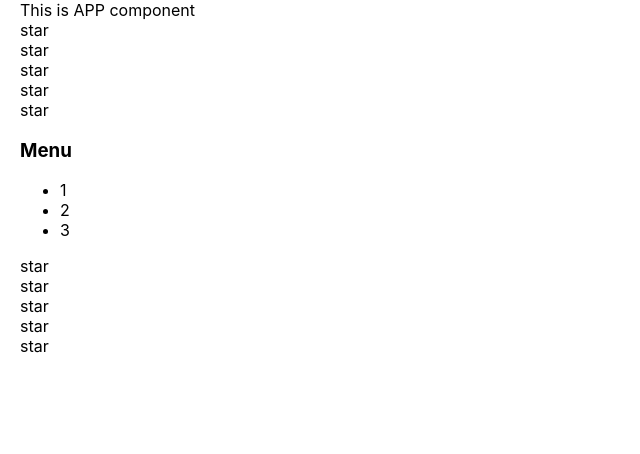
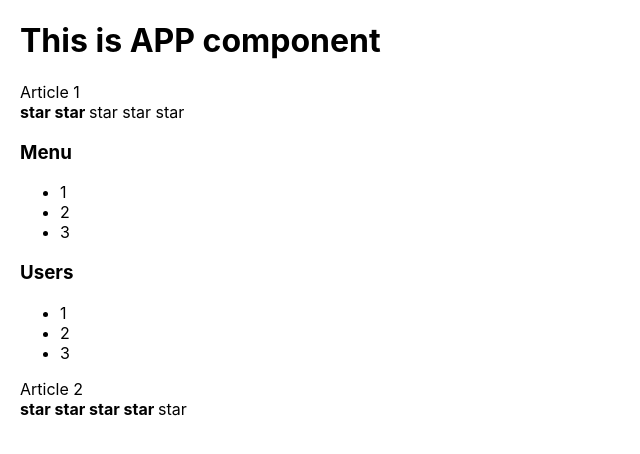
Before and after one commit to hellpains/react-kabzda-kak-prosto, a React (Create React App) app: page / in a window 1280 px wide. Shown: the top 454 px of the page, without its empty margins (0-640 px from the left). Built offline with nearby package versions, Linux system fonts and the light colour scheme.

Commit message:
'lesson-3'

```diff
--- a/src/App.tsx
+++ b/src/App.tsx
@@ -1,67 +1,26 @@
 import React from 'react';
 import './App.css';
+import {Accordion} from "./components/Accordion/Accordion";
+import {Rating} from "./components/Rating";
 
 function App() {
     console.log('App rendering')
     return (
         <div className="App">
-            <AppTitle/>
-            <Rating/>
-            <Accordion/>
-            <Rating/>
+            <PageTitle title={'This is APP component'}/>
+            Article 1
+            <Rating value={2}/>
+            <Accordion title={'Menu'}/>
+            <Accordion title={'Users'}/>
+            Article 2
+            <Rating value={4}/>
         </div>
     );
 }
 
-const AppTitle = () => {
+const PageTitle = (props:any) => {
     console.log('AppTitle rendering')
-    return <>This is APP component</>
-}
-
-
-const Rating = () => {
-    console.log('Rating rendering')
-    return (
-        <div>
-            <Star/>
-            <Star/>
-            <Star/>
-            <Star/>
-            <Star/>
-        </div>
-    )
-}
-
-const Star = () => {
-    console.log('Star rendering')
-    return (
-        <div>star</div>
-    )
-}
-
-
-const Accordion = () => {
-    console.log('Accordion rendering')
-    return (
-        <div>
-            <AccordionTitle/>
-            <AccordionBody/>
-        </div>
-    )
-}
-const AccordionTitle = () => {
-    console.log('AccordionTitle rendering')
-    return <h3>Menu</h3>
-}
-const AccordionBody = () => {
-    console.log('AccordionBody rendering')
-    return (
-        <ul>
-            <li>1</li>
-            <li>2</li>
-            <li>3</li>
-        </ul>
-    )
+    return <h1>{props.title}</h1>
 }
 
 export default App;
--- /dev/null
+++ b/src/components/Accordion/Accordion.tsx
@@ -0,0 +1,23 @@
+import React from "react";
+
+export const Accordion = (props:any) => {
+    console.log('Accordion rendering')
+    return <div>
+        <AccordionTitle title={props.title}/>
+        <AccordionBody/>
+    </div>
+}
+
+const AccordionTitle = (props:any) => {
+    console.log('AccordionTitle rendering')
+    return <h3>{props.title}</h3>
+}
+
+const AccordionBody = () => {
+    console.log('AccordionBody rendering')
+    return <ul>
+        <li>1</li>
+        <li>2</li>
+        <li>3</li>
+    </ul>
+}
--- /dev/null
+++ b/src/components/Rating.tsx
@@ -0,0 +1,82 @@
+import React from "react";
+
+
+export const Rating = (props: any) => {
+    console.log('Rating rendering')
+
+    if (props.value === 1) {
+        return (
+            <div>
+                <Star selected={true}/>
+                <Star selected={false}/>
+                <Star selected={false}/>
+                <Star selected={false}/>
+                <Star selected={false}/>
+            </div>
+        )
+    }
+    if (props.value === 2) {
+        return (
+            <div>
+                <Star selected={true}/>
+                <Star selected={true}/>
+                <Star selected={false}/>
+                <Star selected={false}/>
+                <Star selected={false}/>
+            </div>
+        )
+    }
+    if (props.value === 3) {
+        return (
+            <div>
+                <Star selected={true}/>
+                <Star selected={true}/>
+                <Star selected={true}/>
+                <Star selected={false}/>
+                <Star selected={false}/>
+            </div>
+        )
+    }
+    if (props.value === 4) {
+        return (
+            <div>
+                <Star selected={true}/>
+                <Star selected={true}/>
+                <Star selected={true}/>
+                <Star selected={true}/>
+                <Star selected={false}/>
+            </div>
+        )
+    }
+    if (props.value === 5) {
+        return (
+            <div>
+                <Star selected={true}/>
+                <Star selected={true}/>
+                <Star selected={true}/>
+                <Star selected={true}/>
+                <Star selected={true}/>
+            </div>
+        )
+    }
+
+
+    return (
+        <div>
+            <Star selected={false}/>
+            <Star selected={false}/>
+            <Star selected={false}/>
+            <Star selected={false}/>
+            <Star selected={false}/>
+        </div>
+    )
+}
+
+const Star = (props: any) => {
+    console.log('Star rendering')
+    if (props.selected) {
+        return <span><b>star </b></span>
+    } else {
+        return <span>star </span>
+    }
+}
```
